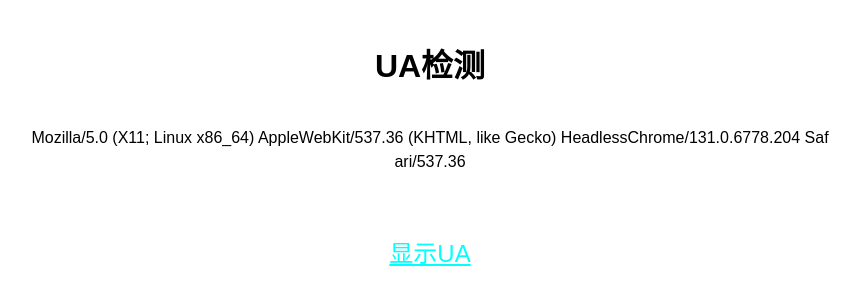
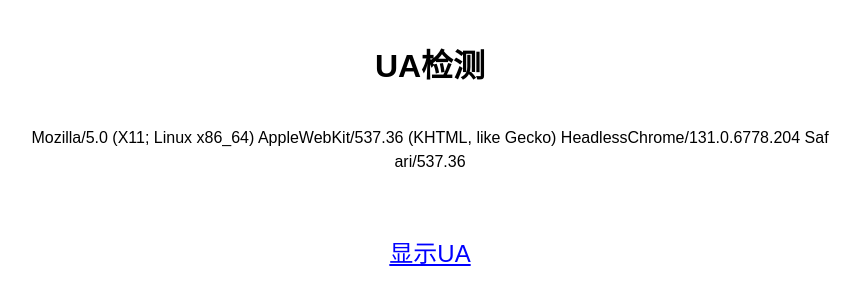
Before and after one commit to Orange-Black/UA, a plain HTML site: page index.html in a window 1280 px wide. Shown: the whole page, without its empty margins (210-1070 px from the left). Drawn offline with Linux system fonts and the light colour scheme.

Commit message:
Revert: Undo the wrong change 3bcd5ab and restore to the initial commit.

```diff
--- a/index.html
+++ b/index.html
@@ -23,7 +23,7 @@
         .link-button {
             font-size: 1.5em;
             text-decoration: underline;
-            color: cyan;
+            color: blue;
             cursor: pointer;
             margin-top: 20px;
             display: inline-block;
```
